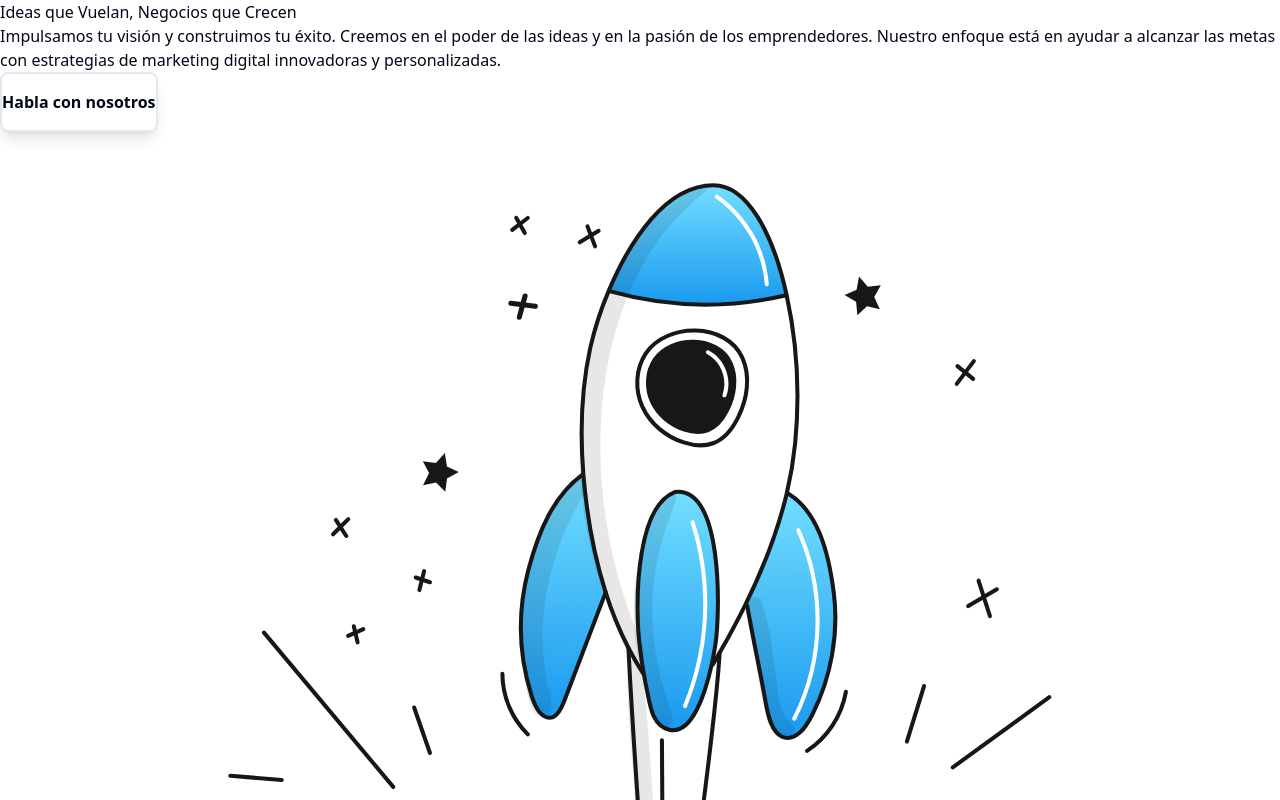
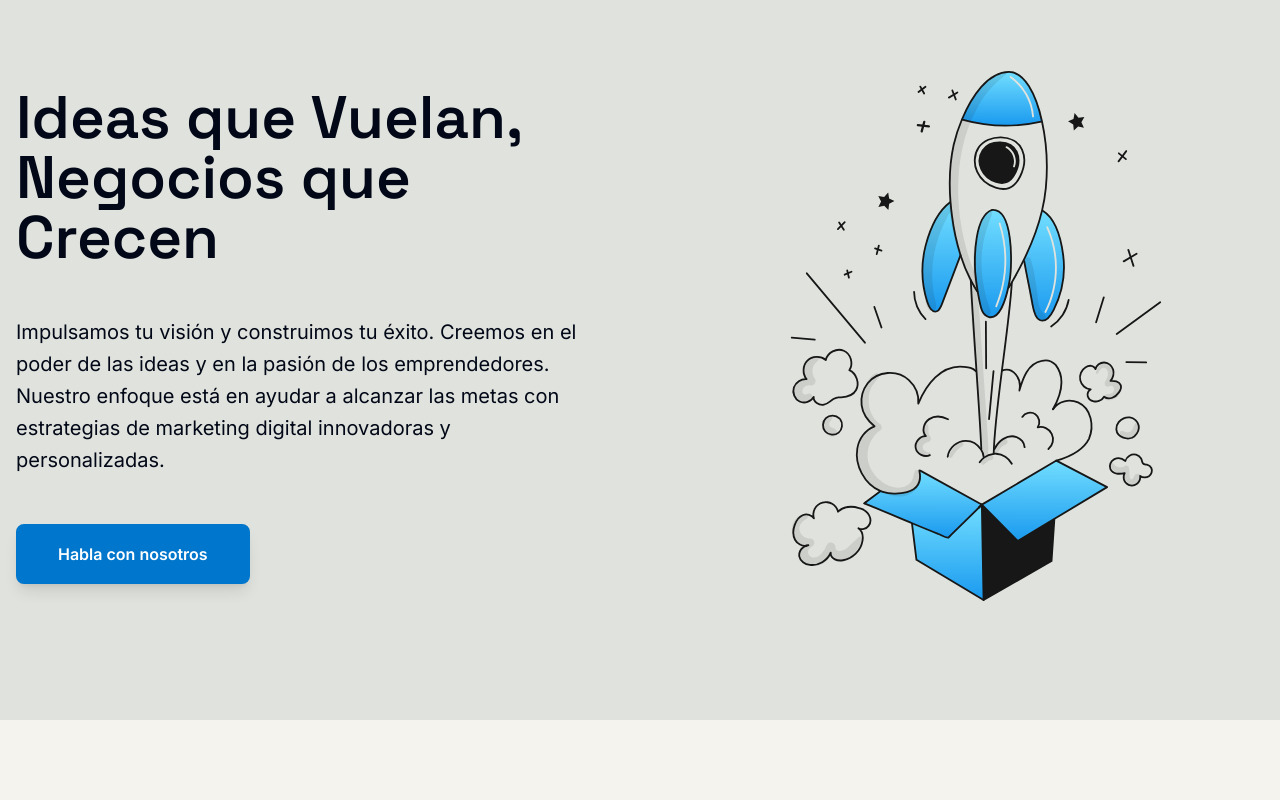
Before and after one commit to carvierdotdev/pymeforma-studio-increment, a Next.js app: page / in a window 1280 px wide. Shown: the top 800 px of the page. Built offline with nearby package versions, Linux system fonts and the light colour scheme; no server answers.

Commit message:
fix(styles): update styles for imported components
•  modified: src/style/globals.css
•  modified: tailwind.config.ts

commit-id:5bb0a6c9

```diff
--- a/src/style/globals.css
+++ b/src/style/globals.css
@@ -1,6 +1,10 @@
 @tailwind base;
 @tailwind components;
 @tailwind utilities;
+
+#__next {
+  min-height: 100%;
+}
 
 @layer base {
   :root {
@@ -63,7 +67,31 @@
   * {
     @apply border-border;
   }
+  /* html {
+    @apply text-darkGreen;
+  } */
   body {
     @apply bg-background text-foreground;
   }
+  h1 {
+    @apply font-titles text-6xl font-bold;
   }
+  h2 {
+    @apply w-full font-titles text-4xl font-semibold;
+  }
+  h3 {
+    @apply font-titles text-3xl font-bold;
+  }
+  p {
+    @apply font-sans text-xl font-normal;
+  }
+  span {
+    @apply font-sans;
+  }
+  li {
+    @apply font-sans;
+  }
+  iframe {
+    @apply h-[65vh] w-screen max-w-7xl;
+  }
+}
--- a/tailwind.config.ts
+++ b/tailwind.config.ts
@@ -1,24 +1,40 @@
 import type { Config } from "tailwindcss";
+import defaultTheme from "tailwindcss/defaultTheme";
+
+/**
+ * @type {import('tailwindcss').Config}
+ */
 
 const config = {
   darkMode: ["class"],
   content: [
-    "./pages/**/*.{ts,tsx}",
-    "./components/**/*.{ts,tsx}",
-    "./app/**/*.{ts,tsx}",
-    "./src/**/*.{ts,tsx}",
+    "./src/**/*.{ts,tsx,js,jsx}",
+    "./src/app/**/*.{ts,tsx,js,jsx}",
+    "./src/components/**/*.{ts,tsx,js,jsx}",
+    "./src/components/website/*.{ts,tsx,js,jsx}",
   ],
   prefix: "",
   theme: {
-    container: {
-      center: true,
-      padding: "2rem",
-      screens: {
-        "2xl": "1400px",
+    fontSize: {
+      xs: ["0.75rem", { lineHeight: "1rem" }],
+      sm: ["0.875rem", { lineHeight: "1.5rem" }],
+      base: ["1rem", { lineHeight: "1.75rem" }],
+      lg: ["1.125rem", { lineHeight: "2rem" }],
+      xl: ["1.25rem", { lineHeight: "2rem" }],
+      "2xl": ["1.5rem", { lineHeight: "2rem" }],
+      "3xl": ["2rem", { lineHeight: "2.5rem" }],
+      "4xl": ["2.5rem", { lineHeight: "3.5rem" }],
+      "5xl": ["3rem", { lineHeight: "3.5rem" }],
+      "6xl": ["3.75rem", { lineHeight: "1" }],
+      "7xl": ["4.5rem", { lineHeight: "1.1" }],
+      "8xl": ["6rem", { lineHeight: "1" }],
+      "9xl": ["8rem", { lineHeight: "1" }],
     },
-    },
-    extend: {
     colors: {
+      grey: "#F5F3EE",
+      greenGrey: "#E0E3DD",
+      darkGreen: "#0077CC",
+      white: "#ffffff",
       border: "hsl(var(--border))",
       input: "hsl(var(--input))",
       ring: "hsl(var(--ring))",
@@ -53,10 +69,33 @@ const config = {
         foreground: "hsl(var(--card-foreground))",
       },
     },
+    container: {
+      center: true,
+      padding: {
+        DEFAULT: "1rem",
+        sm: "2rem",
+        lg: "3rem",
+        xl: "4rem",
+        "2xl": "5rem",
+      },
+      screens: {
+        "2xl": "1400px",
+      },
+    },
+    extend: {
       borderRadius: {
         lg: "var(--radius)",
         md: "calc(var(--radius) - 2px)",
         sm: "calc(var(--radius) - 4px)",
+        "4xl": "2rem",
+      },
+      fontFamily: {
+        sans: ["var(--font-inter)", ...defaultTheme.fontFamily.sans],
+        display: ["Lexend", ...defaultTheme.fontFamily.sans],
+        titles: ["var(--font-space-grotesk)"],
+      },
+      maxWidth: {
+        "2xl": "40rem",
       },
       keyframes: {
         "accordion-down": {
```
Lines whose indentation alone changed are shown as unchanged.
